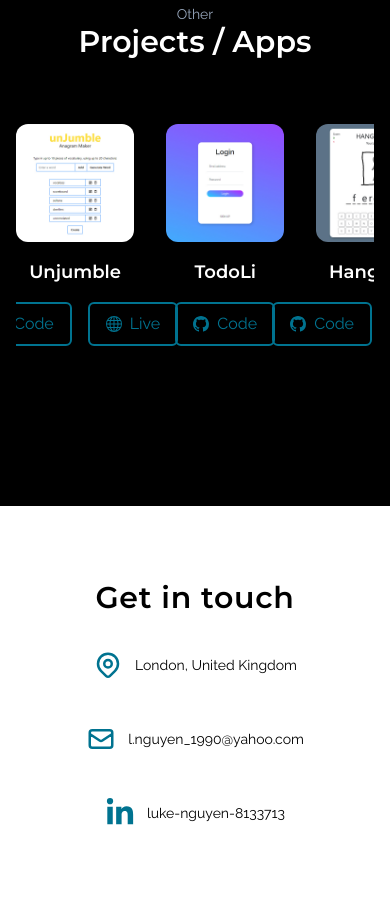
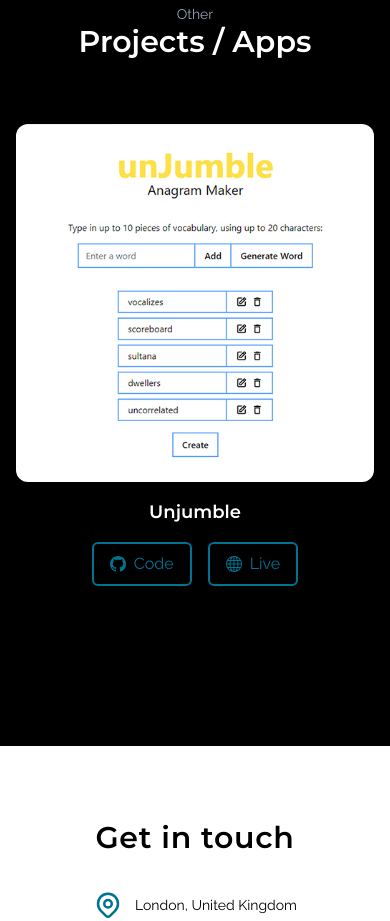
Before and after one commit to Luken1990/Portfolio, a React (Vite) app: page / in a window 390 px wide. Shown: the part 4140-5061 px from the top of the page. Built offline with nearby package versions, Linux system fonts and the light colour scheme; the HTML template or start-up script is replaced by a standard one.

Commit message:
make other project section responsive

```diff
--- a/src/page/homepage/OtherProject.jsx
+++ b/src/page/homepage/OtherProject.jsx
@@ -32,8 +32,11 @@ export const OtherProject = () => {
           >
             {otherProjects.map(({ img, gitHub, site, project }) => {
               return (
-                <motion.div key={nanoid()} className="h-full min-w-[33%]">
-                  <figure className='rounded-xl overflow-hidden'>
+                <motion.div
+                  key={nanoid()}
+                  className="h-full min-w-[100%]  sm:min-w-[calc(50%-16px)]  md:min-w-[calc(33.33%-32px)] "
+                >
+                  <figure className="overflow-hidden rounded-xl">
                     <img
                       className="pointer-events-none h-full w-full object-cover"
                       src={img}
```
